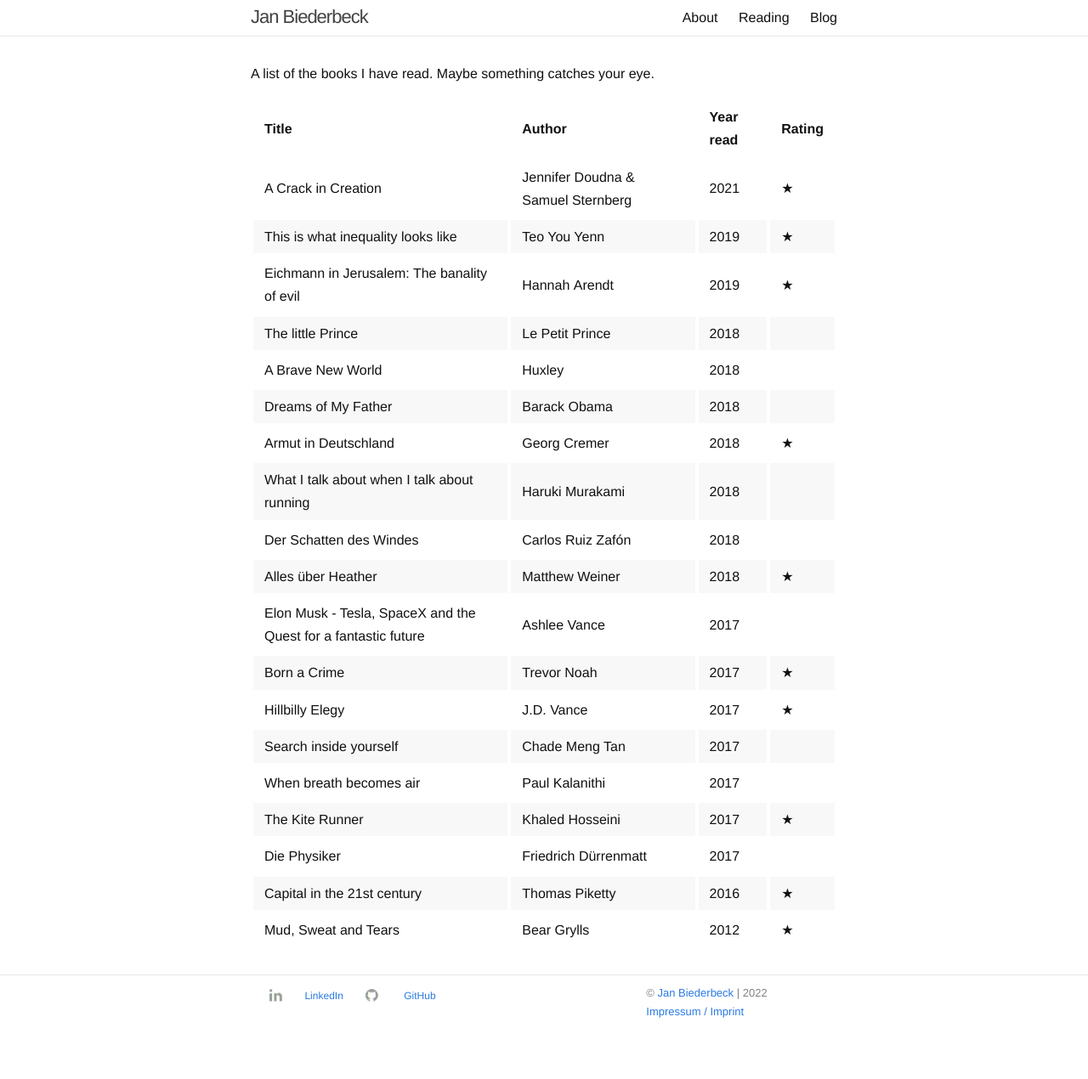
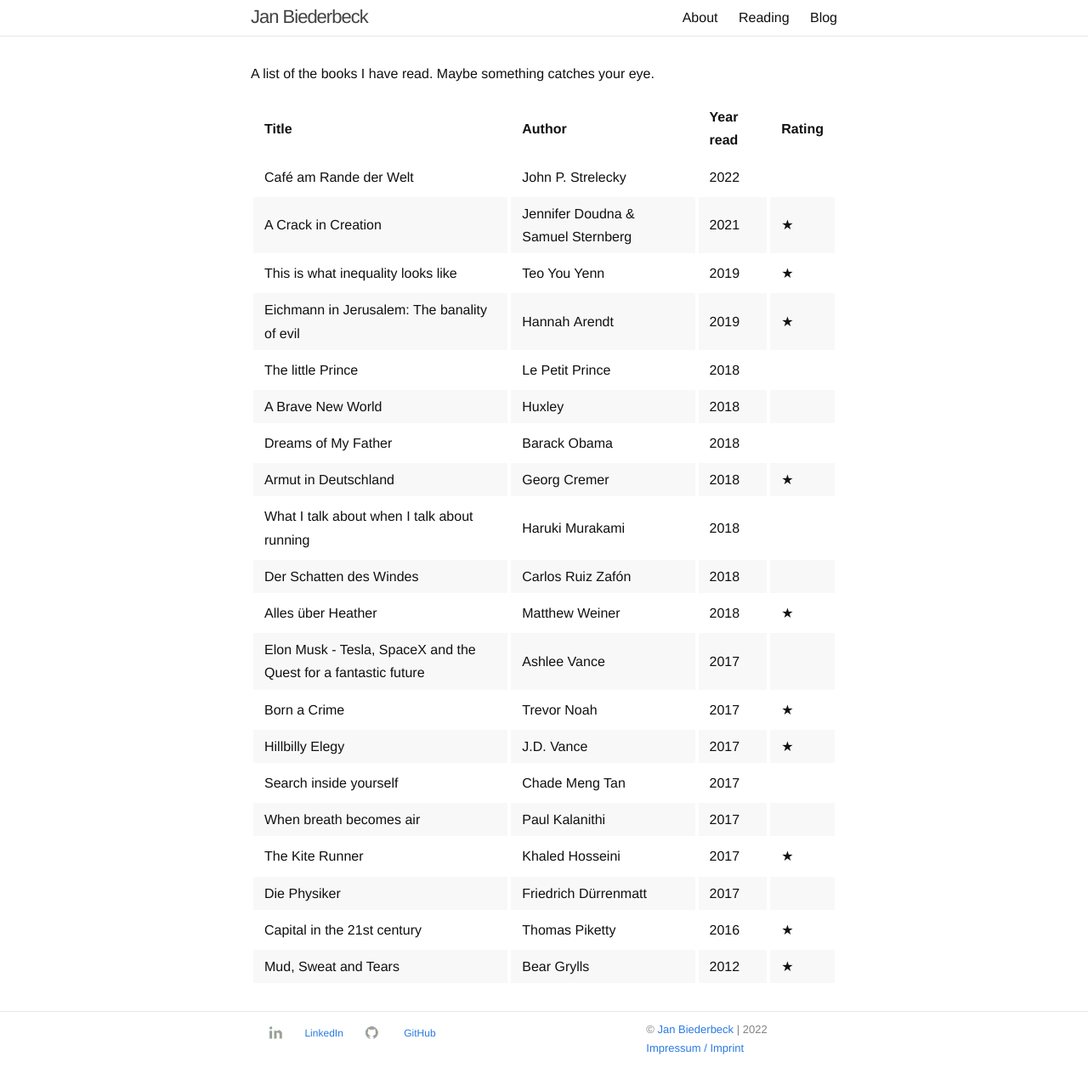
Before and after one commit to bigredpandas/bigredpandas.github.io, a Jekyll site: the page built from reading.md, in a window 1280 px wide. Shown: the whole page at 85% size. Built offline with Jekyll 4.4.1, drawn with Linux system fonts in a browser that asks for light colours; before the commit the page ends 1227 px from its top, so only the background shows below that.

Commit message:
Update reading.md

```diff
--- a/reading.md
+++ b/reading.md
@@ -9,6 +9,7 @@
 
 | Title                                                          | Author               | Year read | Rating |
 | -------------------------------------------------------------- | -------------------- | --------- | ------ |
+| Café am Rande der Welt                                         | John P. Strelecky    | 2022      |        |
 | A Crack in Creation                                            | Jennifer Doudna & Samuel Sternberg | 2021      | ★      |
 | This is what inequality looks like                             | Teo You Yenn         | 2019      | ★      |
 | Eichmann in Jerusalem: The banality of evil                    | Hannah Arendt        | 2019      | ★      |
```
